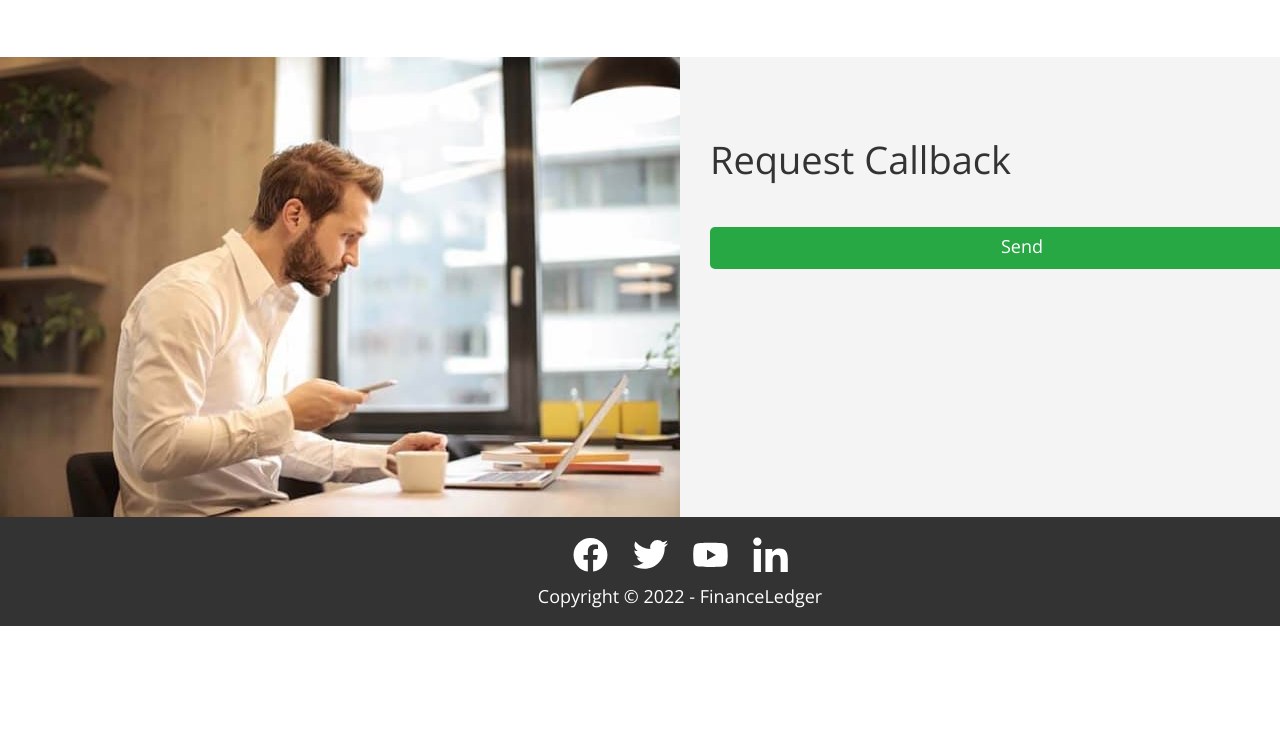
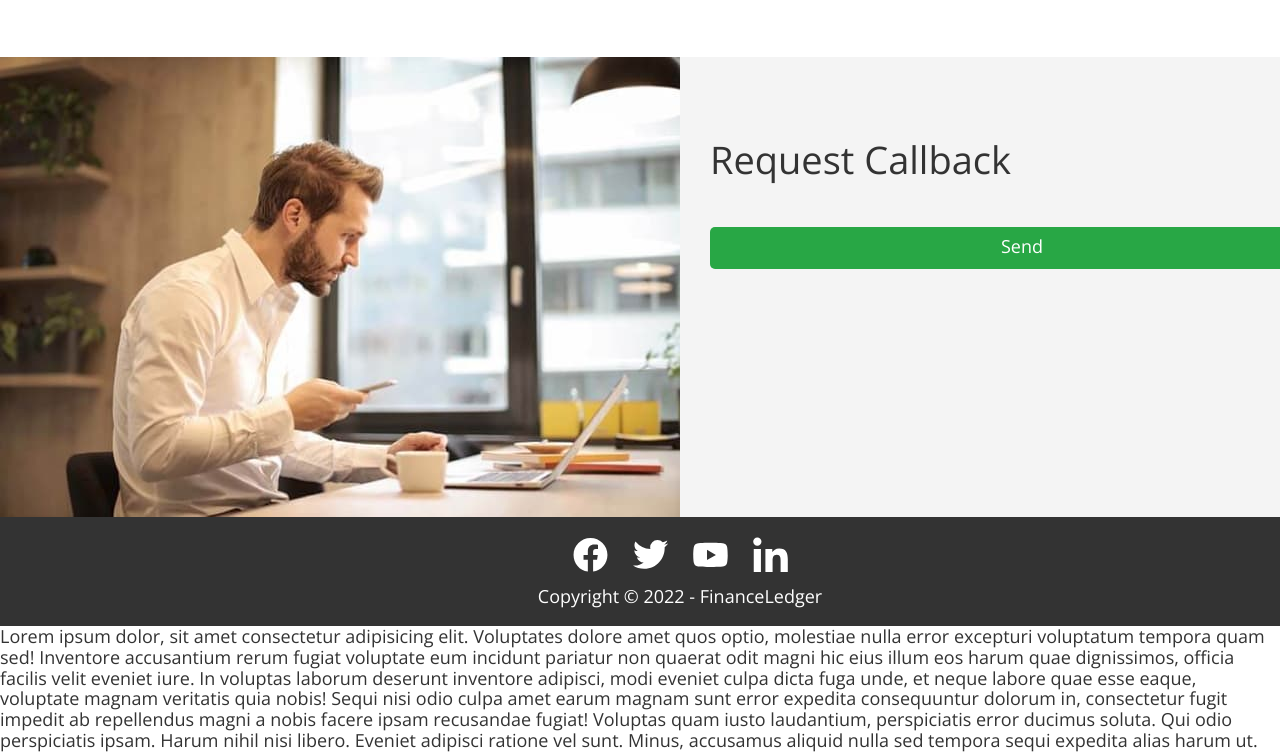
Before and after one commit to svoits/fson-77-himars, a plain HTML site: page index.html in a window 1280 px wide. Shown: the part 3370-4122 px from the top of the page. Before the commit the page ends 3996 px from the top, so only its background shows below. Drawn offline with nearby package versions, Linux system fonts and the light colour scheme.

Commit message:
add conflict 2

```diff
--- a/index.html
+++ b/index.html
@@ -46,7 +46,8 @@
             <svg class="logo-icon" width="40" height="30">
               <use href="./images/icons.svg#icon-logo"></use>
             </svg>
-            <span class="accent">Finance</span>Fedger</a>
+            <span class="accent">Finance</span>Fedger</a
+          >
           <ul class="nav-list list">
             <li class="nav-item">
               <a class="nav-link link" href="">Home</a>
@@ -79,7 +80,8 @@
             <svg class="icon-arrow" width="9" height="18">
               <use href="./images/icons.svg#icon-arrow-right"></use>
             </svg>
-            Read More</a>
+            Read More</a
+          >
         </div>
       </section>
 
@@ -440,6 +442,21 @@
           <p class="footer-text">Copyright &#169; 2022 - FinanceLedger</p>
         </div>
       </section>
+
+      <section>
+        <p>
+          Lorem ipsum dolor, sit amet consectetur adipisicing elit. Voluptates dolore amet quos
+          optio, molestiae nulla error excepturi voluptatum tempora quam sed! Inventore accusantium
+          rerum fugiat voluptate eum incidunt pariatur non quaerat odit magni hic eius illum eos
+          harum quae dignissimos, officia facilis velit eveniet iure. In voluptas laborum deserunt
+          inventore adipisci, modi eveniet culpa dicta fuga unde, et neque labore quae esse eaque,
+          voluptate magnam veritatis quia nobis! Sequi nisi odio culpa amet earum magnam sunt error
+          expedita consequuntur dolorum in, consectetur fugit impedit ab repellendus magni a nobis
+          facere ipsam recusandae fugiat! Voluptas quam iusto laudantium, perspiciatis error ducimus
+          soluta. Qui odio perspiciatis ipsam. Harum nihil nisi libero. Eveniet adipisci ratione vel
+          sunt. Minus, accusamus aliquid nulla sed tempora sequi expedita alias harum ut.
+        </p>
+      </section>
     </main>
   </body>
 </html>
```
